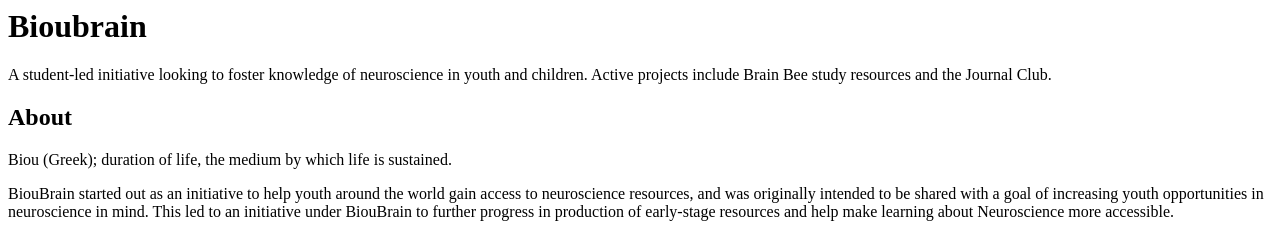
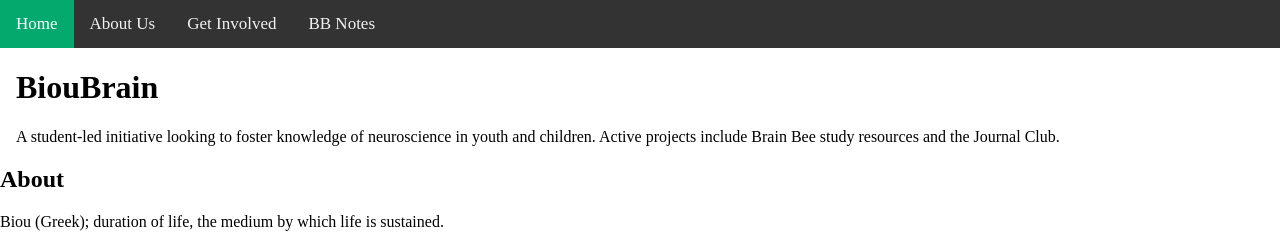
Before and after one commit to BiouBrain/bioubrain.github.io, a plain HTML site: page index.html in a window 1280 px wide. Shown: the top 233 px of the page. Drawn offline with Linux system fonts and the light colour scheme.

Commit message:
Update index.html

```diff
--- a/index.html
+++ b/index.html
@@ -1,7 +1,52 @@
-<h1> </h1>
-<h1>Bioubrain</h1>
+<!DOCTYPE html>
+<html>
+<head>
+<meta name="viewport" content="width=device-width, initial-scale=1">
+<style>
+body {
+  margin: 0;
+  font-family: "Times New Roman", Times, serif;
+}
 
-<p>A student-led initiative looking to foster knowledge of neuroscience in youth and children. Active projects include Brain Bee study resources and the Journal Club. </p>
+.topnav {
+  overflow: hidden;
+  background-color: #333;
+}
+
+.topnav a {
+  float: left;
+  color: #f2f2f2;
+  text-align: center;
+  padding: 14px 16px;
+  text-decoration: none;
+  font-size: 17px;
+}
+
+.topnav a:hover {
+  background-color: #ddd;
+  color: black;
+}
+
+.topnav a.active {
+  background-color: #04AA6D;
+  color: white;
+}
+</style>
+</head>
+<body>
+
+<div class="topnav">
+  <a class="active" href="#home">Home</a>
+  <a href="#about">About Us</a>
+  <a href="#getin">Get Involved</a>
+  <a href="#content1">BB Notes</a>
+</div>
+
+<div style="padding-left:16px">
+  <h1>BiouBrain</h1>
+  <p>A student-led initiative looking to foster knowledge of neuroscience in youth and children. Active projects include Brain Bee study resources and the Journal Club. </p>
+
+</div>
 
 <h2>About</h2>
 
@@ -74,3 +119,6 @@
 <p><a href="https://x.com/bioubrain">X/Twitter</a></p>
 <p><a href="https://www.instagram.com/bioubrain/">Instagram</a></p>
 <p><a href="https://www.tiktok.com/@bioubrain">Tiktok</a></p>
+
+</body>
+</html>
```
